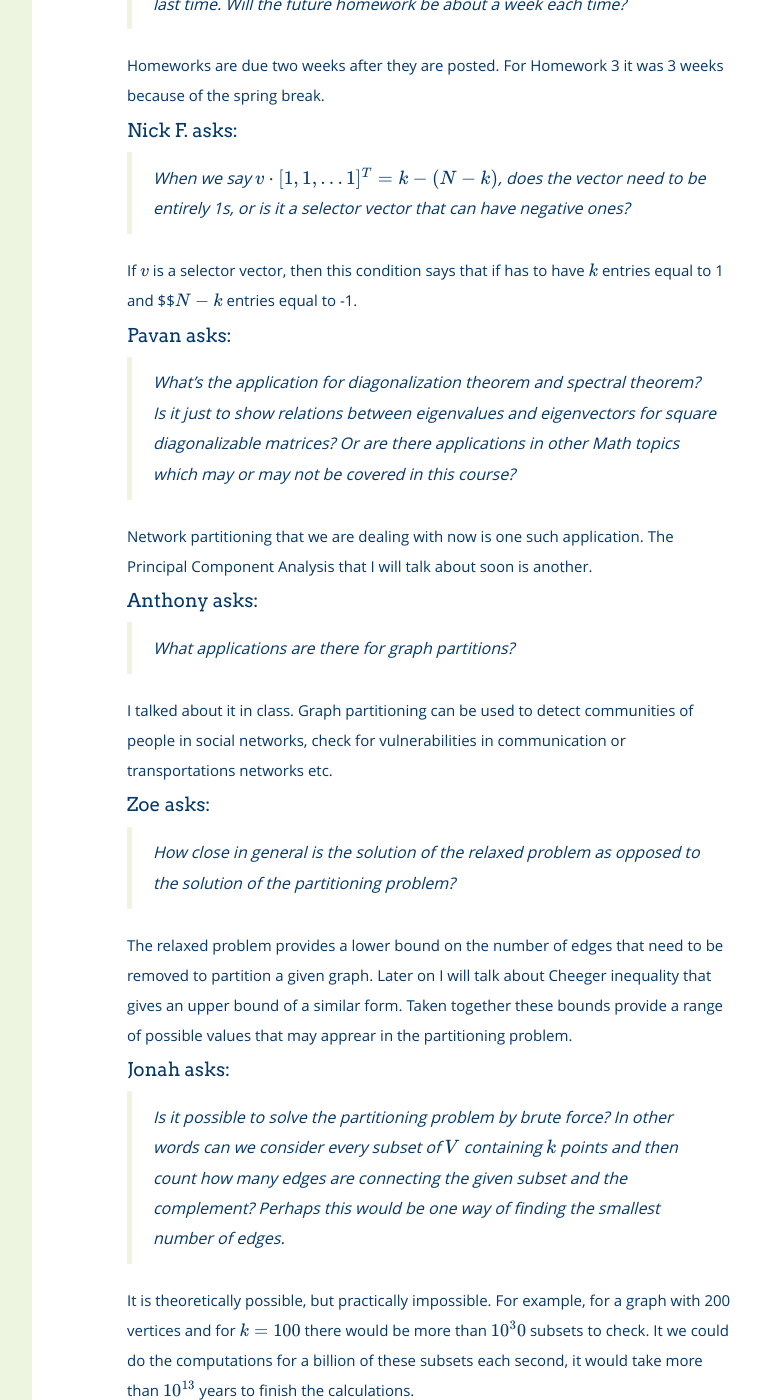
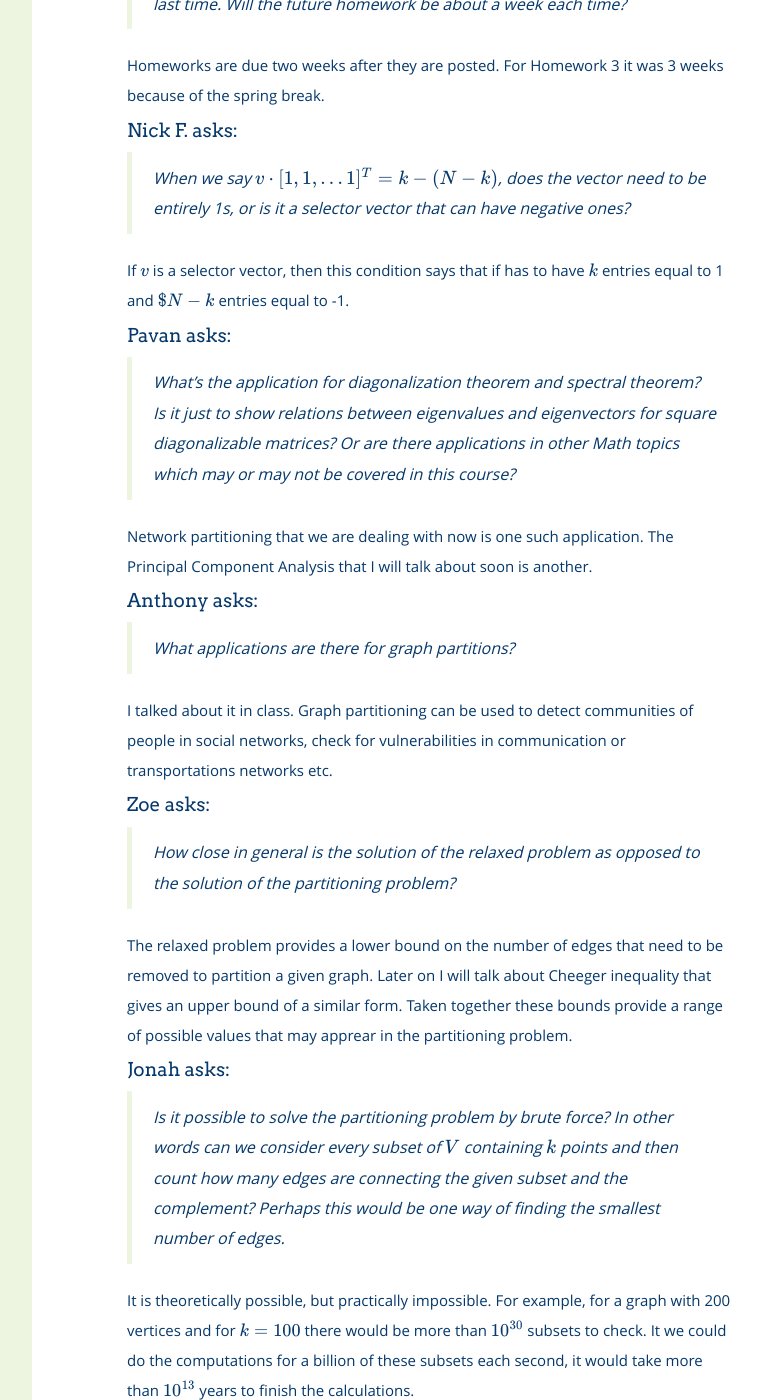
Before and after one commit to bbadzioch/461_site, a Jekyll site: the page built from modules/schedule/_posts/2000-01-08-week_8.md, in a window 1280 px wide and 1400 px high, scrolled down 3752 px. Shown: the whole window, without its empty margins (288-1049 px from the left). Built offline with Jekyll 4.4.1, drawn with Linux system fonts in a browser that asks for light colours; nearby versions of some CDN libraries; formulas are drawn with MathJax 3.

```diff
--- a/modules/schedule/_posts/weekly_digests/weekly_digest_8.md
+++ b/modules/schedule/_posts/weekly_digests/weekly_digest_8.md
@@ -136,7 +136,7 @@ of the spring break.
 > or is it a selector vector that can have negative ones?
 
 If $$v$$ is a selector vector, then this condition says that if has to have $$k$$ entries equal to 1
-and $$$N-k$ entries equal to -1.
+and $$$N-k$$ entries equal to -1.
 
 
 #### Pavan asks:
@@ -176,6 +176,6 @@ apprear in the partitioning problem.
 > subset and the complement? Perhaps this would be one way of finding the smallest number of edges.
 
 It is theoretically possible, but practically impossible. For example, for a graph with 200 vertices
-and for $k=100$ there would be more than $$10^30$$ subsets to check. It we could do the computations
+and for $k=100$ there would be more than $$10^{30}$$ subsets to check. It we could do the computations
 for a billion of these subsets each second, it would take more than $$10^{13}$$ years to finish
 the calculations.
```
